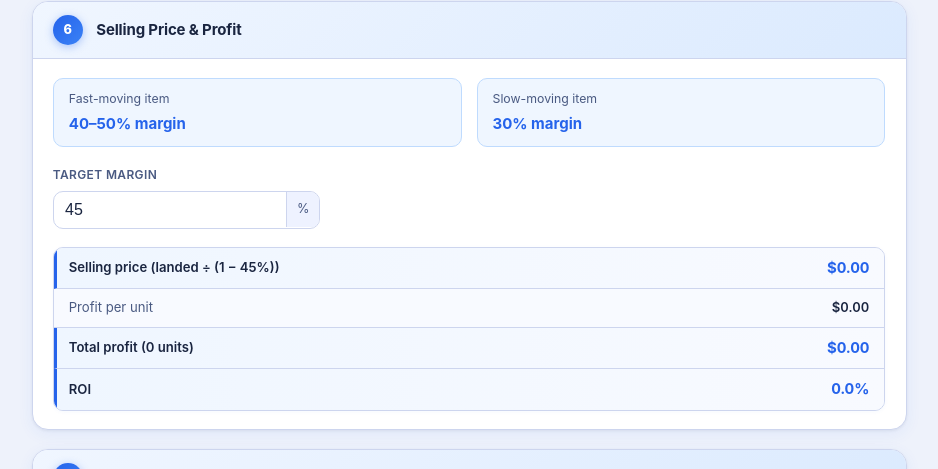
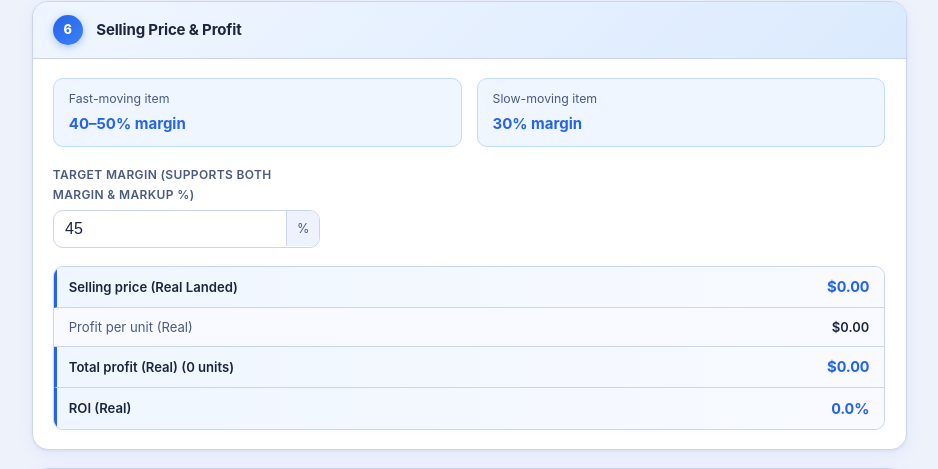
Before and after one commit to Daniel-eng06/Business_Math_Tool, a React (Vite) app: page / in a window 1280 px wide. Shown: the part 2990-3459 px from the top of the page, without its empty margins (171-1109 px from the left). Built offline with nearby package versions, Linux system fonts and the light colour scheme; no server answers.

Commit message:
fix total profit calculations to handle both margin and markup edge cases and show Agent Estimate profit

```diff
--- a/src/App.jsx
+++ b/src/App.jsx
@@ -213,7 +213,8 @@ export default function App() {
     const landedPerUnit = qty > 0 ? totalLanded / qty : 0
 
     const mg = n(margin) / 100
-    const sellingPrice = mg < 1 && landedPerUnit > 0 ? landedPerUnit / (1 - mg) : 0
+    // Support both Gross Margin (mg < 1) and Markup (mg >= 1) to prevent breaking if user enters 100% or more
+    const sellingPrice = landedPerUnit > 0 ? (mg < 1 ? landedPerUnit / (1 - mg) : landedPerUnit * (1 + mg)) : 0
     const profitPerUnit = sellingPrice - landedPerUnit
     const totalProfit = profitPerUnit * qty
     const totalRevenue = sellingPrice * qty
@@ -227,13 +228,19 @@ export default function App() {
     const totalImportCostsAssumed = freightCost + customsDutyAssumed + agentFeeN + harbourN + currencyBufferAssumed + damageBufferAssumed
     const totalLandedAssumed = totalSupplierCostAssumed + totalImportCostsAssumed + totalMisc
     const landedPerUnitAssumed = qty > 0 ? totalLandedAssumed / qty : 0
-    const sellingPriceAssumed = mg < 1 && landedPerUnitAssumed > 0 ? landedPerUnitAssumed / (1 - mg) : 0
+    const sellingPriceAssumed = landedPerUnitAssumed > 0 ? (mg < 1 ? landedPerUnitAssumed / (1 - mg) : landedPerUnitAssumed * (1 + mg)) : 0
 
     // ── Agent's Quote Scenario (35% CIF Duty) ──
     const customsDutyAt35 = (totalSupplierCostAssumed + freightCost) * 0.35 // 35% of CIF (Cost + Freight)
     const totalImportCostsWith35 = customsDutyAt35 + agentFeeN + harbourN // Freight excluded from final addition as requested
     const totalLandedWith35 = totalSupplierCostAssumed + totalImportCostsWith35 + totalMisc
     const landedPerUnitWith35 = qty > 0 ? totalLandedWith35 / qty : 0
+
+    // Agent's Quote Profit
+    const sellingPriceWith35 = landedPerUnitWith35 > 0 ? (mg < 1 ? landedPerUnitWith35 / (1 - mg) : landedPerUnitWith35 * (1 + mg)) : 0
+    const profitPerUnitWith35 = sellingPriceWith35 - landedPerUnitWith35
+    const totalProfitWith35 = profitPerUnitWith35 * qty
+    const roiWith35 = totalLandedWith35 > 0 ? (totalProfitWith35 / totalLandedWith35) * 100 : 0
 
     return {
       totalSupplierCostReal, totalSupplierCostAssumed, totalBoxes, cbmPerBox, totalCbm, freightCost,
@@ -251,6 +258,7 @@ export default function App() {
 
       // 35% scenario
       customsDutyAt35, totalImportCostsWith35, totalLandedWith35, landedPerUnitWith35,
+      sellingPriceWith35, profitPerUnitWith35, totalProfitWith35, roiWith35,
 
       // per box metrics
       landedPerBox: upb > 0 ? landedPerUnit * upb : 0,
@@ -430,11 +438,18 @@ export default function App() {
     // Section 6
     addSection('SELLING PRICE & PROFIT')
     addRow('Target margin', `${n(margin)}%`)
-    addRow('Selling price per unit', fmt(calc.sellingPrice), true)
+    addRow('Selling price per unit (Real)', fmt(calc.sellingPrice), true)
     if (calc.unitsPerBoxN > 0) addRow(`Selling price per box (${calc.unitsPerBoxN} units/box)`, fmt(calc.sellingPrice * calc.unitsPerBoxN), true)
-    addRow('Profit per unit', fmt(calc.profitPerUnit))
-    addRow(`Total profit (${n(quantity).toLocaleString()} units)`, fmt(calc.totalProfit), true)
-    addRow('ROI  (Total profit ÷ Total landed cost)', pct(calc.roi), true)
+    addRow('Profit per unit (Real)', fmt(calc.profitPerUnit))
+    addRow(`Total profit (Real) (${n(quantity).toLocaleString()} units)`, fmt(calc.totalProfit), true)
+    addRow('ROI (Real)  (Total profit ÷ Total landed cost)', pct(calc.roi), true)
+
+    // Section 6 — Agent estimate
+    addEstimateSection('PROFIT (WITH AGENT\'S ESTIMATE)')
+    addRow('Selling price per unit (Agent Estimate)', fmt(calc.sellingPriceWith35), true)
+    addRow('Profit per unit (Agent Estimate)', fmt(calc.profitPerUnitWith35))
+    addRow(`Total profit (Agent Estimate) (${n(quantity).toLocaleString()} units)`, fmt(calc.totalProfitWith35), true)
+    addRow('ROI (Agent Estimate)', pct(calc.roiWith35), true)
 
     // Footer
     const pageCount = doc.internal.getNumberOfPages()
@@ -878,16 +893,27 @@ export default function App() {
             </div>
           </div>
           <div className="field-grid">
-            <Field label="Target margin">
+            <Field label="Target margin (supports both Margin & Markup %)">
               <NumInput value={margin} onChange={setMargin} suffix="%" />
             </Field>
           </div>
           <div className="calc-block">
-            <Calc label={`Selling price (landed ÷ (1 − ${n(margin)}%))`} value={fmt(calc.sellingPrice)} highlight />
-            <Calc label="Profit per unit" value={fmt(calc.profitPerUnit)} />
-            <Calc label={`Total profit (${n(quantity).toLocaleString()} units)`} value={fmt(calc.totalProfit)} highlight />
-            <Calc label="ROI" value={pct(calc.roi)} highlight />
+            <Calc label={`Selling price (Real Landed)`} value={fmt(calc.sellingPrice)} highlight />
+            <Calc label="Profit per unit (Real)" value={fmt(calc.profitPerUnit)} />
+            <Calc label={`Total profit (Real) (${n(quantity).toLocaleString()} units)`} value={fmt(calc.totalProfit)} highlight />
+            <Calc label="ROI (Real)" value={pct(calc.roi)} highlight />
           </div>
+          {calc.totalSupplierCostReal > 0 && (
+            <div className="scenario-35">
+              <div className="scenario-35-header">Profit with Agent's Estimated Quote</div>
+              <div className="calc-block">
+                <Calc label="Selling price (Agent Estimate)" value={fmt(calc.sellingPriceWith35)} highlight />
+                <Calc label="Profit per unit (Agent Estimate)" value={fmt(calc.profitPerUnitWith35)} />
+                <Calc label={`Total profit (Agent Estimate)`} value={fmt(calc.totalProfitWith35)} highlight />
+                <Calc label="ROI (Agent Estimate)" value={pct(calc.roiWith35)} highlight />
+              </div>
+            </div>
+          )}
         </SectionCard>
 
         {/* ── Section 7 ── */}
@@ -990,12 +1016,12 @@ export default function App() {
             {[
               ['CBM per box', 'L × W × H ÷ 1,000,000'],
               ['Total CBM', 'CBM per box × number of boxes'],
-              ['Freight cost', 'Total CBM × $290'],
+              ['Freight cost', 'Total CBM × rate'],
               ['Landed cost', 'Supplier cost + all import costs + misc'],
               ['Landed cost per unit', 'Total landed ÷ quantity'],
-              ['Selling price', 'Landed per unit ÷ (1 − margin%)'],
+              ['Selling price', 'Landed per unit ÷ (1 − margin%) OR Landed × (1 + markup%)'],
               ['Profit per unit', 'Selling price − landed per unit'],
-              ['Total profit', 'Profit per unit × units sold'],
+              ['Total profit', 'Profit per unit × qty'],
               ['ROI', 'Total profit ÷ total landed × 100'],
             ].map(([formula, calc]) => (
               <div key={formula} className="formula-row">
```
